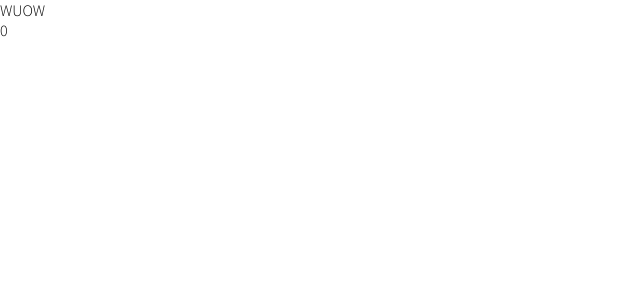
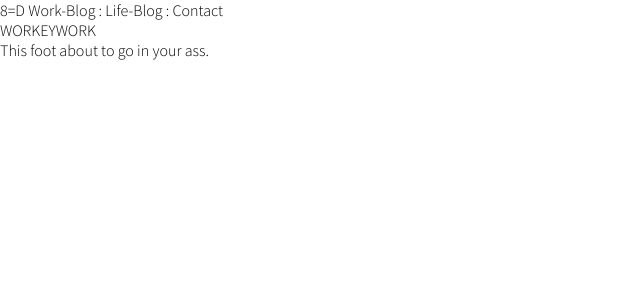
Before and after one commit to DivaGodiva/BB-Log, a React (Create React App) app: page / in a window 1280 px wide. Shown: the top 300 px of the page, without its empty margins (0-640 px from the left). Built offline with nearby package versions, Linux system fonts and the light colour scheme.

Commit message:
component structure

```diff
--- a/src/components/App.js
+++ b/src/components/App.js
@@ -1,18 +1,28 @@
 import React from 'react';
 import '../styles/index.css';
 import { Provider } from "react-redux";
-// import { BrowserRouter as Router, Route } from 'react-router-dom';
-// import { Link } from 'react-router-dom'
-import TestNumberContainer from '../containers/TESTNUMBERCONTAINER'
+import { BrowserRouter as Router, Route, Switch } from 'react-router-dom';
+import { Link } from 'react-router-dom'
+import Workblog from './Workblog';
+import Lifeblog from './Lifeblog';
+import Contact from './Contact';
+import Footer from './Footer';
+// import TestNumberContainer from '../containers/TESTNUMBERCONTAINER'
 
 const App = ({store}) => (
   <Provider store = {store}>
-    {/* <Router>
-      <Link class="links" to="/test">&#10038;</Link>
-      <Route path="/test" component={TestNumberContainer} />
-    </Router> */}
-    <h1>WUOW</h1>
-    <TestNumberContainer />
+    <Router>
+      <span> 8=D </span>
+      <Link className="links" to="/"> Work-Blog  :</Link>
+      <Link className="links" to="/lifeblog"> Life-Blog  :</Link>
+      <Link className="links" to="/contact"> Contact</Link>
+      <Switch>
+        <Route exact path="/" component={Workblog} />
+        <Route path="/lifeblog" component={Lifeblog} />
+        <Route path="/contact" component={Contact} />
+      </Switch>
+      <Route path="/" component={Footer} />
+    </Router>
   </Provider>
 )
 
--- /dev/null
+++ b/src/components/Footer.js
@@ -0,0 +1,9 @@
+import React from 'react';
+
+const Footer = () => (
+  <div className="footer">
+    <h2> This foot about to go in your ass. </h2>
+  </div>
+)
+
+export default Footer;
--- a/src/components/contact.js
+++ b/src/components/contact.js
@@ -0,0 +1,9 @@
+import React from 'react';
+
+const Contact = () => (
+  <div className="contact">
+    <h2> CALLLMEEEEE </h2>
+  </div>
+)
+
+export default Contact;
--- a/src/components/lifeblog.js
+++ b/src/components/lifeblog.js
@@ -0,0 +1,9 @@
+import React from 'react';
+
+const Lifeblog = () => (
+  <div className="lifeblog">
+    <h2> LIFEGAVEMELEMONSS </h2>
+  </div>
+)
+
+export default Lifeblog;
--- a/src/components/workblog.js
+++ b/src/components/workblog.js
@@ -0,0 +1,9 @@
+import React from 'react';
+
+const Workblog = () => (
+  <div className="workblog">
+    <h2> WORKEYWORK </h2>
+  </div>
+)
+
+export default Workblog;
--- a/src/styles/index.css
+++ b/src/styles/index.css
@@ -21,4 +21,5 @@ time, mark, audio, video {
   text-decoration: none;
   box-sizing: border-box;
   scroll-behavior: smooth;
+  color: black;
 }
```
Also changed, not shown: src/components/header.js (deleted), src/components/welcome.js (deleted).
